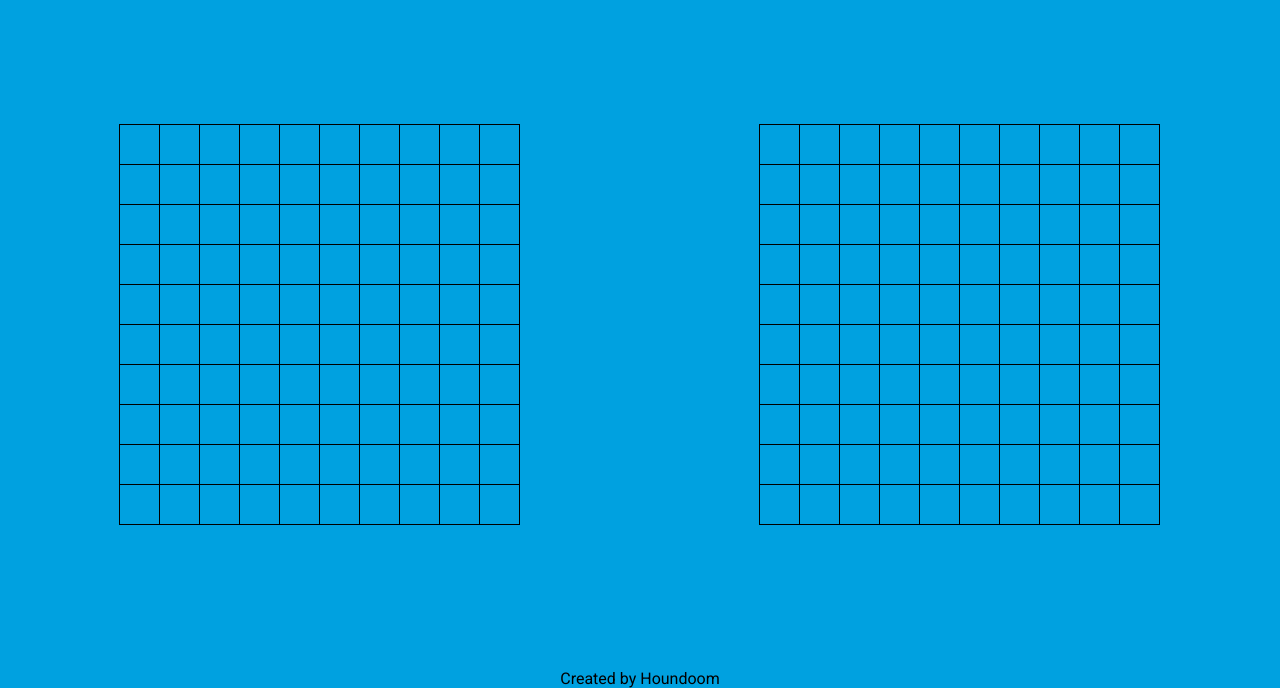
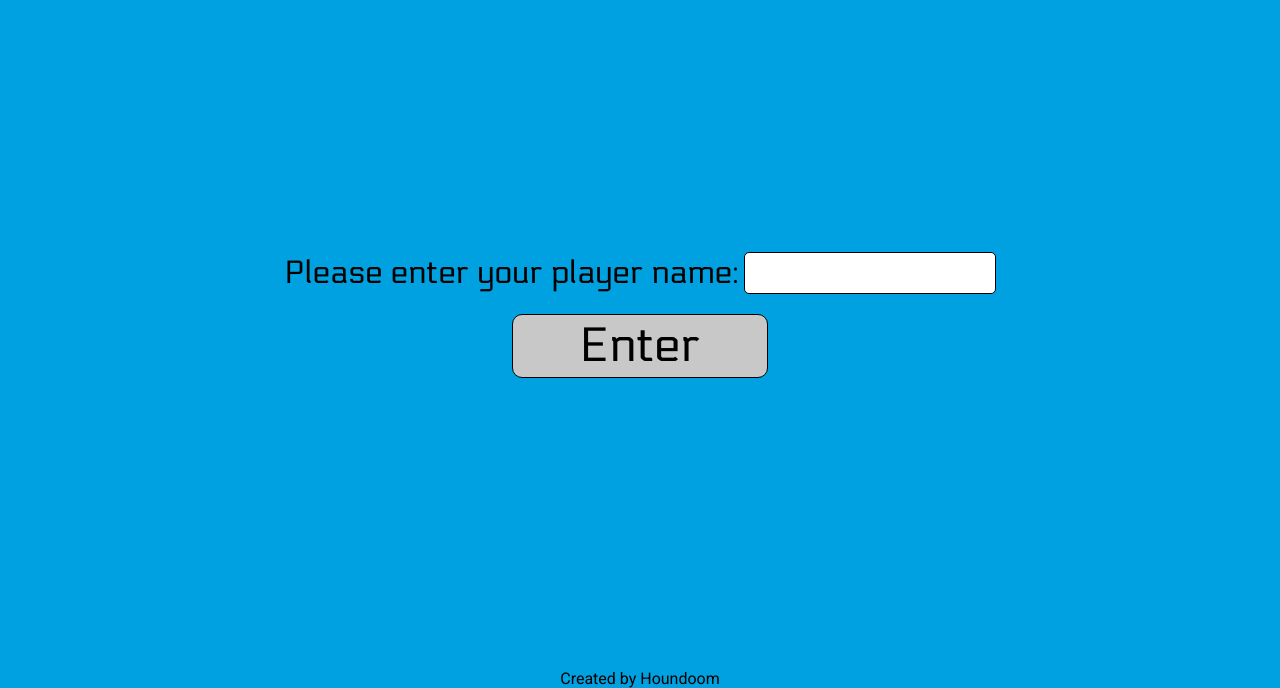
Before and after one commit to Houndoom/odin-battleship, a website built with webpack: page dist/index.html in a window 1280 px wide. Shown: the part 112-800 px from the top of the page. Built offline with nearby package versions, Linux system fonts and the light colour scheme.

Commit message:
AObtain svgs and implement start screen

```diff
--- a/package.json
+++ b/package.json
@@ -4,7 +4,8 @@
   "description": "",
   "main": "index.js",
   "scripts": {
-    "test": "jest"
+    "test": "jest",
+    "watch": "webpack --watch"
   },
   "repository": {
     "type": "git",
--- a/src/Player.js
+++ b/src/Player.js
@@ -3,22 +3,5 @@ export { Player };
 const Player = (name) => {
   const getName = () => name;
 
-  const attack = (gameboard, x, y) => {
-    return gameboard.receiveAttack(x, y);
-  }
-
-  const randomAttack = (gameboard) => {
-    const boardLength = gameboard.getLength();
-    let attackResult = -2;
-    let x;
-    let y;
-    while (attackResult === -2) {
-      x = Math.floor(Math.random()*boardLength);
-      y = Math.floor(Math.random()*boardLength);
-      attackResult = gameboard.receiveAttack(x, y);
-    }
-    return attackResult;
-  }
-
-  return { getName, attack, randomAttack};
+  return { getName };
 }
--- a/src/displayControl.js
+++ b/src/displayControl.js
@@ -25,6 +25,34 @@ const displayControl = (() => {
     body.appendChild(header);
     body.appendChild(main);
     body.appendChild(footer);
+  }
+
+  // Start screen to ask for name
+  const startSetup = function() {
+    const start = div('start');
+
+    // Name field
+    const nameForm = document.createElement('form');
+    const nameLabel = document.createElement('label');
+    nameLabel.setAttribute('for', 'name-input');
+    nameLabel.textContent = 'Please enter your player name:';
+
+    const nameInput = document.createElement('input');
+    nameInput.id = 'name-input';
+    nameInput.maxLength = '12';
+    nameInput.required = true;
+
+    nameForm.appendChild(nameLabel);
+    nameForm.appendChild(nameInput);
+
+    // Submit button
+    const enterButton = document.createElement('button');
+    enterButton.textContent = 'Enter';
+
+    start.appendChild(nameForm);
+    start.appendChild(enterButton);
+
+    document.querySelector('main').appendChild(start);
   }
 
   const gameSetup = function(len) {
@@ -63,16 +91,30 @@ const displayControl = (() => {
 
     for (let i = 0; i < len * len; i++) {
       const square = div('square');
-      square.setAttribute('data-id', `square${i}`);
+      square.setAttribute('data-id', `s${i}`);
+      const x = i % len;
+      const y = (i - x) / len;
+      square.setAttribute('data-x', `x${x}`);
+      square.setAttribute('data-y', `y${y}`);
+      square.style.gridColumn = `${x + 1} / span 1`;
+      square.style.gridRow = `${y + 1} / span 1`;
       newGameboard.appendChild(square);
     }
+
+    const img = document.createElement('img');
+    img.src = "ship3h.svg";
+    img.classList.add('rotate');
+    img.style.gridColumnStart = '1';
+    img.style.gridRowStart = '1';
+    img.style.zIndex = '-1';
+    newGameboard.appendChild(img);
 
     return newGameboard;
   }
 
   const attack = function(playerName, boardSelector, i, hit = false, sunk = false) {
     const board = document.querySelector(boardSelector);
-    const square = board.querySelector(`[data-id = 'square${i}']`)
+    const square = board.querySelector(`[data-id = 's${i}']`)
     square.classList.add('attacked');
     if (hit) {
       square.classList.add('hit');
@@ -96,8 +138,6 @@ const displayControl = (() => {
     _setGameMessage(`${playerName} wins!`);
   }
 
-  return { basicSetup , gameSetup, attack, toggleBoard, win };
+  return { basicSetup, startSetup, gameSetup, attack, toggleBoard, win };
 
 })();
-
-displayControl.gameSetup(10);
--- a/src/gameControl.js
+++ b/src/gameControl.js
@@ -45,7 +45,7 @@ const gameControl = (() => {
   }
 
   const _attack = function() {
-    const id = this.getAttribute('data-id').substring(6);
+    const id = this.getAttribute('data-id').substring(1);
     const enemyPlayer = (_currPlayer + 1) % 2;
     const len = gameboards[enemyPlayer].getLength();
     const x = id % len;
--- a/src/index.js
+++ b/src/index.js
@@ -1,3 +1,5 @@
 import { gameControl } from './gameControl.js';
+import { displayControl } from './displayControl.js';
+import './style.css';
 
-gameControl.turnSetup();
+displayControl.startSetup();
--- a/dist/style.css
+++ b/src/style.css
@@ -1,6 +1,16 @@
 :root {
   --sea-blue: #00A1E0;
   --board-length: 0;
+}
+
+@font-face {
+  font-family: 'Electrolize';
+  src: url('./fonts/Electrolize-Regular.ttf');
+}
+
+@font-face {
+  font-family: 'Tarrget';
+  src: url('./fonts/TarrgetRegular-WEOz.otf');
 }
 
 html, body {
@@ -38,6 +48,52 @@ main {
   display: grid;
   place-items: center;
 }
+
+/* Start */
+
+.start {
+  display: grid;
+  grid-gap: 20px;
+  font-size: 2rem;
+  place-items: center;
+  font-family: 'Electrolize', sans-serif;
+}
+
+.start form {
+  display: flex;
+  align-items: center;
+  gap: 5px;
+}
+
+.start input {
+  height: 2.5rem;
+  width: 15rem;
+  font-size: 2rem;
+  border: 1px solid black;
+  border-radius: 5px;
+  padding: 0 5px;
+}
+
+.start input:hover, .start input:focus {
+  outline: 1.5px solid black;
+}
+
+.start button {
+  width: 16rem;
+  height: 4rem;
+  font-size: 3rem;
+  border: 1px solid black;
+  border-radius: 10px;
+  font-family: 'Electrolize', sans-serif;
+  background-color: rgb(200, 200, 200);
+}
+
+.start button:hover {
+  background-color: mediumseagreen;
+  outline: 1.5px solid black;
+}
+
+/* Game */
 
 .game {
   display: grid;
@@ -91,3 +147,7 @@ main {
    black calc(50% + 1px), transparent calc(50% + 1px)),
   transparent;
 }
+
+.rotate {
+  transform: rotate(90deg);
+}
--- a/webpack.config.js
+++ b/webpack.config.js
@@ -14,6 +14,10 @@ module.exports = {
         test: /\.(png|svg|jpg|jpeg|gif)$/i,
         type: 'asset/resource',
       },
+      {
+        test: /\.(woff|woff2|eot|ttf|otf)$/i,
+        type: 'asset/resource',
+      },
     ],
   },
   output: {
```
Also changed, not shown: dist/8dc903348de81a218f08.ttf (added), dist/d2e95069e398a42fa428.otf (added), dist/index.html, dist/main.js, dist/ship2h.svg (added), dist/ship2v.svg (added), dist/ship3h.svg (added), dist/ship3v.svg (added), dist/ship4h.svg (added), dist/ship4v.svg (added), dist/ship5h.svg (added), dist/ship5v.svg (added), src/fonts/Electrolize-Regular.ttf (added).
